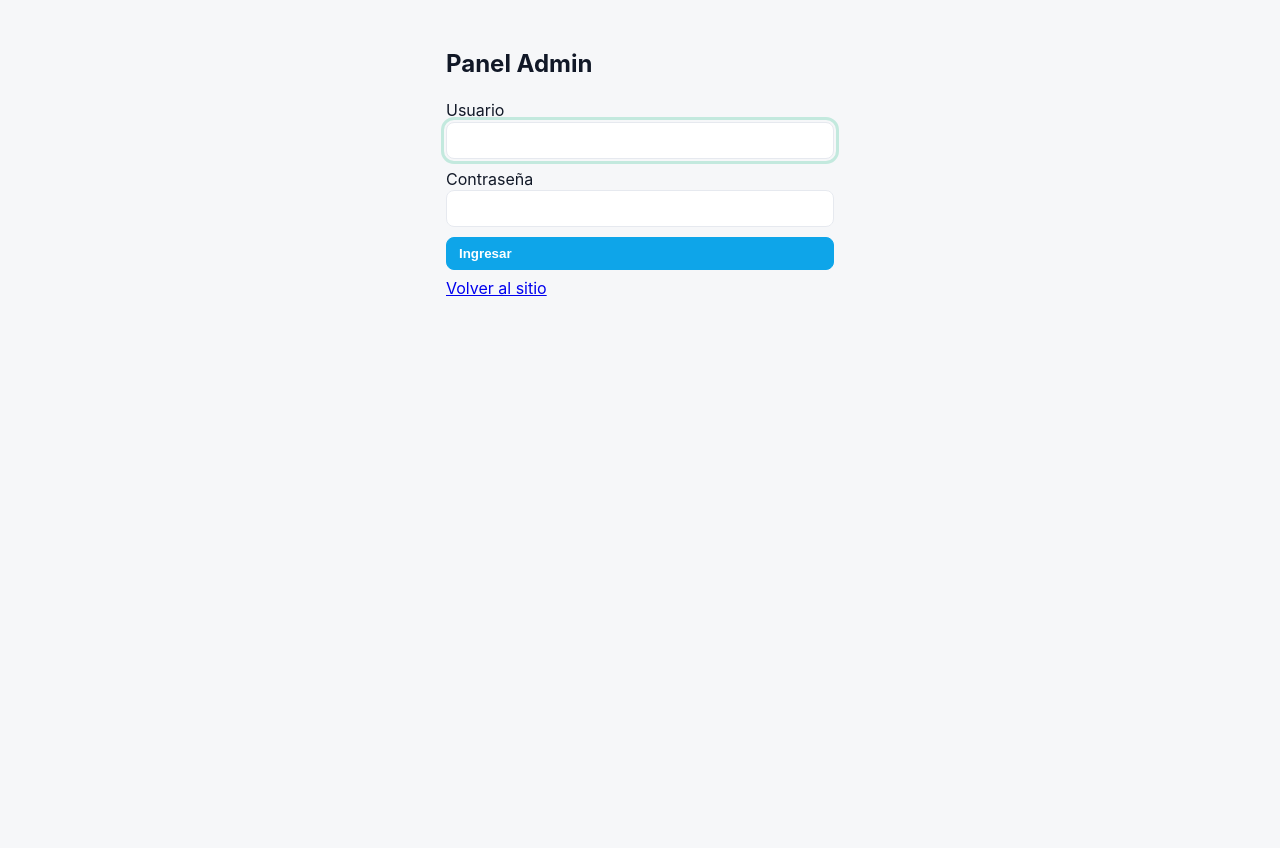
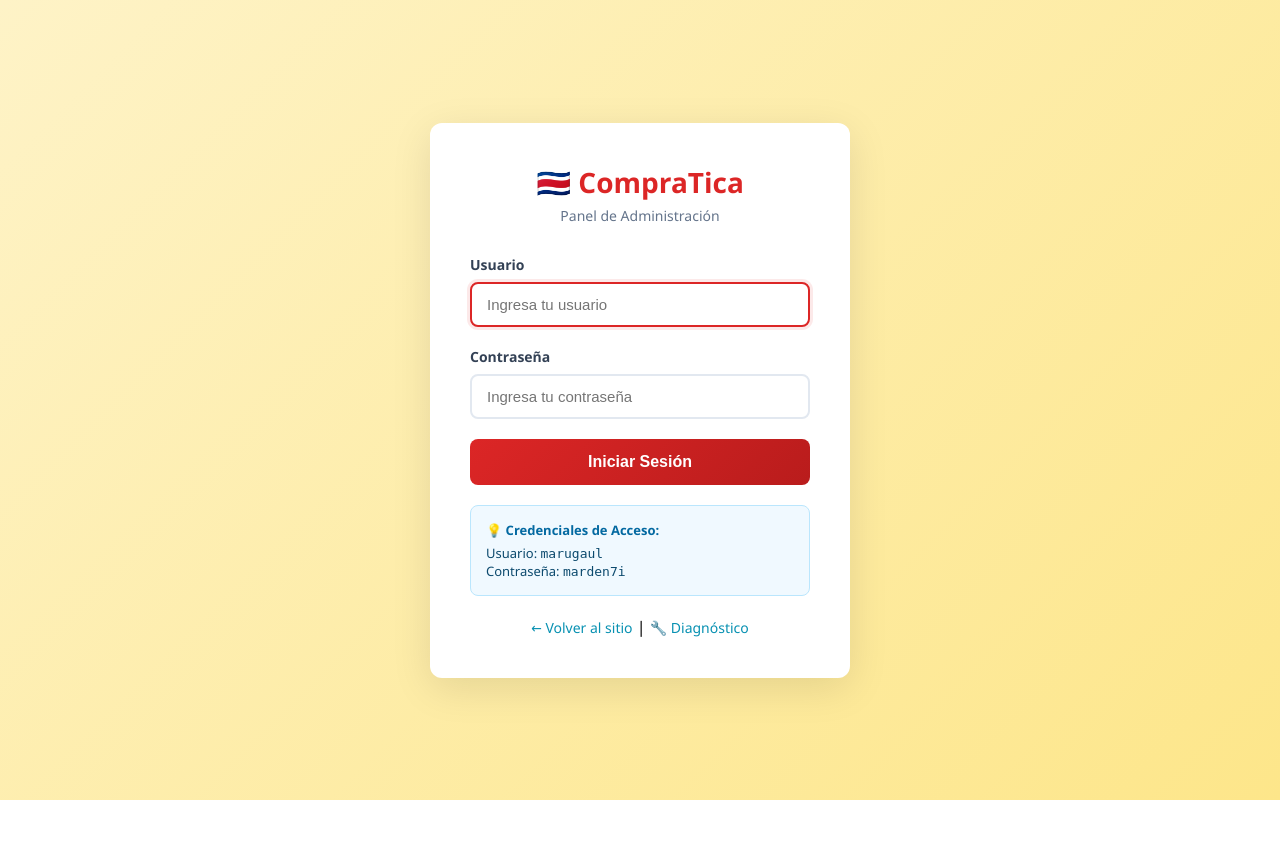
Before and after one commit to marugaul/COMPRATICA.COM, a PHP site: page /admin/login.php in a window 1280 px wide. After the commit the page ends 800 px from the top, so only its background shows below. Run offline with PHP 8.4, Linux system fonts and the light colour scheme.

Commit message:
Fix admin login.php - remove CSRF issues and simplify authentication

```diff
--- a/admin/login.php
+++ b/admin/login.php
@@ -1,125 +1,233 @@
 <?php
+/**
+ * Login Admin - CompraTica
+ * Versión simplificada y funcional
+ */
 require_once __DIR__ . '/../includes/config.php';
 
-// ---------- Encabezados ----------
-if (!headers_sent()) {
-  header('Content-Type: text/html; charset=utf-8');
-  header('Cache-Control: no-store, no-cache, must-revalidate, max-age=0');
-  header('Pragma: no-cache');
-  header('Expires: 0');
-}
-
-// ---------- Bitácora ----------
-function admin_log(string $msg): void {
-  $logDir = __DIR__ . '/../logs';
-  if (!is_dir($logDir)) @mkdir($logDir, 0775, true);
-  $line = sprintf("[%s] ADMIN %s | IP:%s | SID:%s%s",
-    date('Y-m-d H:i:s'), $msg, $_SERVER['REMOTE_ADDR'] ?? 'N/A', session_id() ?: '-', PHP_EOL
-  );
-  @file_put_contents($logDir . '/admin.log', $line, FILE_APPEND | LOCK_EX);
-}
-
-// ---------- CSRF helpers ----------
-function admin_set_csrf(): string {
-  $_SESSION['admin_csrf'] = bin2hex(random_bytes(32));
-  $cookieDomain = '.compratica.com';
-  $isHttps = (!empty($_SERVER['HTTPS']) && $_SERVER['HTTPS'] !== 'off');
-  setcookie('ADMIN-XSRF', $_SESSION['admin_csrf'], [
-    'expires'  => time() + 1800,
-    'path'     => '/',
-    'domain'   => $cookieDomain,
-    'secure'   => $isHttps,
-    'httponly' => false,
-    'samesite' => 'Lax',
-  ]);
-  return $_SESSION['admin_csrf'];
-}
-function admin_get_csrf(): string {
-  $tok = (string)($_POST['csrf_token'] ?? '');
-  if ($tok === '' && isset($_SERVER['HTTP_X_CSRF_TOKEN'])) $tok = (string)$_SERVER['HTTP_X_CSRF_TOKEN'];
-  if ($tok === '' && !empty($_COOKIE['ADMIN-XSRF'])) $tok = (string)$_COOKIE['ADMIN-XSRF'];
-  return $tok;
-}
-function admin_csrf_valid(string $token): bool {
-  $sessTok   = (string)($_SESSION['admin_csrf'] ?? '');
-  $cookieTok = (string)($_COOKIE['ADMIN-XSRF'] ?? '');
-  if ($token === '') return false;
-  if ($sessTok && hash_equals($sessTok, $token)) return true;
-  if ($cookieTok && hash_equals($cookieTok, $token)) return true;
-  return false;
-}
-
-// ---------- Login ----------
-$dashboard = ADMIN_DASHBOARD_PATH;
-if (!empty($_SESSION['is_admin']) && $_SESSION['is_admin'] === true) {
-  header('Location: ' . $dashboard);
+// Si ya está logueado, redirigir
+if (isset($_SESSION['is_admin']) && $_SESSION['is_admin'] === true) {
+    header('Location: dashboard.php');
     exit;
 }
 
 $error = '';
-if ($_SERVER['REQUEST_METHOD'] === 'GET') {
-  session_regenerate_id(true);
-  $csrf = admin_set_csrf();
-}
+$success = '';
 
+// Procesar login
 if ($_SERVER['REQUEST_METHOD'] === 'POST') {
-  $token = admin_get_csrf();
-  if (!admin_csrf_valid($token)) {
-    admin_log('CSRF inválido en login');
-    $csrf = admin_set_csrf();
-    $error = 'Token inválido. Refresca la página e intenta de nuevo.';
-  } else {
     $user = trim($_POST['username'] ?? '');
-    $pass = (string)($_POST['password'] ?? '');
+    $pass = $_POST['password'] ?? '';
+
+    // Validar credenciales
     $okUser = hash_equals(ADMIN_USER, $user);
     $okPass = (ADMIN_PASS_HASH !== '')
                 ? password_verify($pass, ADMIN_PASS_HASH)
                 : hash_equals(ADMIN_PASS_PLAIN, $pass);
 
     if ($okUser && $okPass) {
+        // Login exitoso
         $_SESSION['is_admin'] = true;
         $_SESSION['admin_user'] = ADMIN_USER;
         session_regenerate_id(true);
-      admin_log("Login OK de $user");
-      header('Location: ' . $dashboard);
+
+        // Log de acceso
+        $logDir = __DIR__ . '/../logs';
+        if (!is_dir($logDir)) @mkdir($logDir, 0775, true);
+        $line = sprintf("[%s] ADMIN LOGIN OK: %s | IP:%s | SID:%s%s",
+            date('Y-m-d H:i:s'), $user, $_SERVER['REMOTE_ADDR'] ?? 'N/A', session_id(), PHP_EOL
+        );
+        @file_put_contents($logDir . '/admin.log', $line, FILE_APPEND | LOCK_EX);
+
+        // Redirigir
+        $redirect = $_GET['redirect'] ?? 'dashboard.php';
+        // Sanitizar redirect para evitar open redirect
+        if (strpos($redirect, 'http') === 0 || strpos($redirect, '//') === 0) {
+            $redirect = 'dashboard.php';
+        }
+        header('Location: ' . $redirect);
         exit;
     } else {
-      admin_log("Login FAIL user=$user");
-      $error = 'Usuario o contraseña incorrectos.';
-      $csrf = admin_set_csrf();
+        // Log de fallo
+        $logDir = __DIR__ . '/../logs';
+        if (!is_dir($logDir)) @mkdir($logDir, 0775, true);
+        $line = sprintf("[%s] ADMIN LOGIN FAIL: %s | IP:%s%s",
+            date('Y-m-d H:i:s'), $user, $_SERVER['REMOTE_ADDR'] ?? 'N/A', PHP_EOL
+        );
+        @file_put_contents($logDir . '/admin.log', $line, FILE_APPEND | LOCK_EX);
+
+        $error = "Usuario o contraseña incorrectos";
     }
 }
-}
-if (!isset($csrf)) $csrf = admin_set_csrf();
 ?>
-<!doctype html>
+<!DOCTYPE html>
 <html lang="es">
 <head>
-  <meta charset="utf-8">
-  <meta name="viewport" content="width=device-width, initial-scale=1">
-  <title>Admin - Ingresar · <?= APP_NAME ?></title>
-  <meta http-equiv="Cache-Control" content="no-store, no-cache, must-revalidate, max-age=0">
-  <link rel="stylesheet" href="../assets/style.css?v=36">
-  <style>.login-wrapper{max-width:420px;margin:48px auto}</style>
+    <meta charset="UTF-8">
+    <meta name="viewport" content="width=device-width, initial-scale=1.0">
+    <title>Login Admin - CompraTica</title>
+    <style>
+        * { margin: 0; padding: 0; box-sizing: border-box; }
+        body {
+            font-family: 'Segoe UI', Tahoma, Geneva, Verdana, sans-serif;
+            background: linear-gradient(135deg, #fef3c7 0%, #fde68a 100%);
+            min-height: 100vh;
+            display: flex;
+            align-items: center;
+            justify-content: center;
+            padding: 20px;
+        }
+        .login-container {
+            background: white;
+            padding: 40px;
+            border-radius: 12px;
+            box-shadow: 0 10px 40px rgba(0,0,0,0.1);
+            max-width: 420px;
+            width: 100%;
+        }
+        .logo {
+            text-align: center;
+            margin-bottom: 30px;
+        }
+        .logo h1 {
+            color: #dc2626;
+            font-size: 28px;
+            margin-bottom: 5px;
+        }
+        .logo p {
+            color: #64748b;
+            font-size: 14px;
+        }
+        .form-group {
+            margin-bottom: 20px;
+        }
+        label {
+            display: block;
+            color: #334155;
+            font-weight: 600;
+            margin-bottom: 8px;
+            font-size: 14px;
+        }
+        input[type="text"],
+        input[type="password"] {
+            width: 100%;
+            padding: 12px 15px;
+            border: 2px solid #e2e8f0;
+            border-radius: 8px;
+            font-size: 15px;
+            transition: all 0.3s;
+        }
+        input[type="text"]:focus,
+        input[type="password"]:focus {
+            outline: none;
+            border-color: #dc2626;
+            box-shadow: 0 0 0 3px rgba(220, 38, 38, 0.1);
+        }
+        .btn {
+            width: 100%;
+            padding: 14px;
+            background: linear-gradient(135deg, #dc2626 0%, #b91c1c 100%);
+            color: white;
+            border: none;
+            border-radius: 8px;
+            font-size: 16px;
+            font-weight: bold;
+            cursor: pointer;
+            transition: all 0.3s;
+        }
+        .btn:hover {
+            background: linear-gradient(135deg, #b91c1c 0%, #991b1b 100%);
+            transform: translateY(-2px);
+            box-shadow: 0 5px 15px rgba(220, 38, 38, 0.3);
+        }
+        .alert {
+            padding: 12px 15px;
+            border-radius: 8px;
+            margin-bottom: 20px;
+            font-size: 14px;
+        }
+        .alert-error {
+            background: #fee2e2;
+            color: #991b1b;
+            border-left: 4px solid #dc2626;
+        }
+        .alert-success {
+            background: #d1fae5;
+            color: #065f46;
+            border-left: 4px solid #16a34a;
+        }
+        .links {
+            text-align: center;
+            margin-top: 20px;
+        }
+        .links a {
+            color: #0891b2;
+            text-decoration: none;
+            font-size: 14px;
+        }
+        .links a:hover {
+            text-decoration: underline;
+        }
+        .info-box {
+            background: #f0f9ff;
+            border: 1px solid #bae6fd;
+            border-radius: 8px;
+            padding: 15px;
+            margin-top: 20px;
+            font-size: 13px;
+            color: #0c4a6e;
+        }
+        .info-box strong {
+            display: block;
+            margin-bottom: 5px;
+            color: #0369a1;
+        }
+    </style>
 </head>
 <body>
-<div class="container login-wrapper">
-  <div class="card">
-    <h2>Panel Admin</h2>
-    <?php if ($error): ?><div class="alert"><?= htmlspecialchars($error) ?></div><?php endif; ?>
-    <form method="post" class="form" autocomplete="off">
-      <input type="hidden" name="csrf_token" value="<?= htmlspecialchars($csrf, ENT_QUOTES) ?>">
-      <label>Usuario
-        <input class="input" type="text" name="username" required autofocus>
-      </label>
-      <label>Contraseña
-        <input class="input" type="password" name="password" required>
-      </label>
-      <button class="btn primary" type="submit">Ingresar</button>
+    <div class="login-container">
+        <div class="logo">
+            <h1>🇨🇷 CompraTica</h1>
+            <p>Panel de Administración</p>
+        </div>
+
+        <?php if ($error): ?>
+            <div class="alert alert-error">
+                ✗ <?= htmlspecialchars($error) ?>
+            </div>
+        <?php endif; ?>
+
+        <?php if ($success): ?>
+            <div class="alert alert-success">
+                ✓ <?= htmlspecialchars($success) ?>
+            </div>
+        <?php endif; ?>
+
+        <form method="POST" autocomplete="off">
+            <div class="form-group">
+                <label for="username">Usuario</label>
+                <input type="text" id="username" name="username" required autofocus placeholder="Ingresa tu usuario">
+            </div>
+
+            <div class="form-group">
+                <label for="password">Contraseña</label>
+                <input type="password" id="password" name="password" required placeholder="Ingresa tu contraseña">
+            </div>
+
+            <button type="submit" class="btn">Iniciar Sesión</button>
         </form>
-    <div class="small" style="margin-top:8px;">
-      <a href="../index.php">Volver al sitio</a>
+
+        <div class="info-box">
+            <strong>💡 Credenciales de Acceso:</strong>
+            Usuario: <code><?= ADMIN_USER ?></code><br>
+            Contraseña: <code><?= ADMIN_PASS_PLAIN ?></code>
         </div>
+
+        <div class="links">
+            <a href="../index.php">← Volver al sitio</a>
+            <?php if (file_exists(__DIR__ . '/test_login.php')): ?>
+                | <a href="test_login.php">🔧 Diagnóstico</a>
+            <?php endif; ?>
         </div>
     </div>
 </body>
```
Lines whose indentation alone changed are shown as unchanged.
